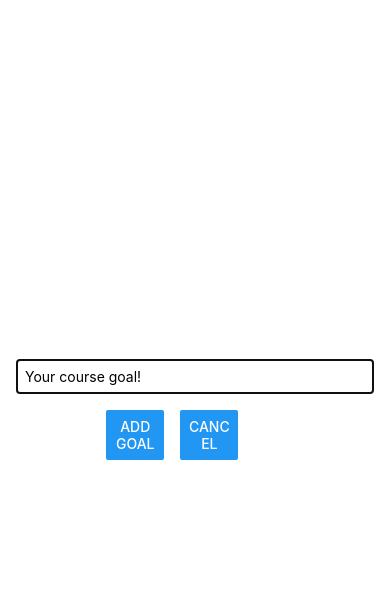
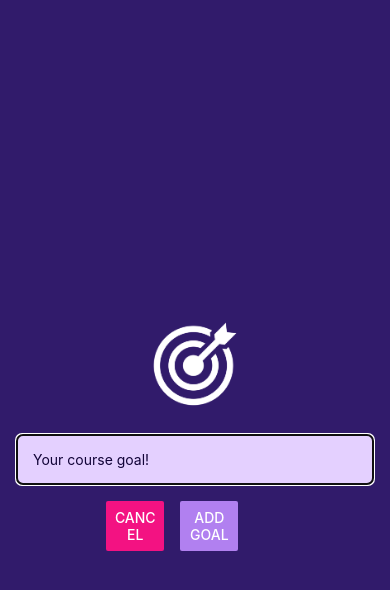
Before and after one commit to axxessgranted/GoalsListApp, a React Native app: screen / in a window 390 px wide. Both pictures are taken after a click on the button "ADD NEW GOAL". Shown: the top 590 px of the page. Built offline with nearby package versions, Linux system fonts and the light colour scheme.

Commit message:
Some styling

```diff
--- a/App.js
+++ b/App.js
@@ -1,5 +1,6 @@
 import { useState } from 'react';
 import { Button, FlatList, StyleSheet, View } from 'react-native';
+import { StatusBar } from 'expo-status-bar';
 import GoalInput from './components/GoalInput';
 import GoalItem from './components/GoalItem';
 
@@ -32,10 +33,12 @@
   };
 
   return (
+    <>
+      <StatusBar style='light' />
       <View style={styles.appContainer}>
         <Button
           title='Add New Goal'
-        color='#5e0acc'
+          color='#b180f0'
           onPress={startAddGoalHandler}
         />
         <GoalInput
@@ -58,6 +61,7 @@
           />
         </View>
       </View>
+    </>
   );
 }
 
--- a/app.json
+++ b/app.json
@@ -5,6 +5,7 @@
     "version": "1.0.0",
     "orientation": "portrait",
     "icon": "./assets/icon.png",
+    "backgroundColor": "#1e085a",
     "splash": {
       "image": "./assets/splash.png",
       "resizeMode": "contain",
@@ -13,9 +14,7 @@
     "updates": {
       "fallbackToCacheTimeout": 0
     },
-    "assetBundlePatterns": [
-      "**/*"
-    ],
+    "assetBundlePatterns": ["**/*"],
     "ios": {
       "supportsTablet": true
     },
--- a/components/GoalInput.js
+++ b/components/GoalInput.js
@@ -1,5 +1,12 @@
 import { useState } from 'react';
-import { Button, Modal, TextInput, StyleSheet, View } from 'react-native';
+import {
+  Button,
+  Modal,
+  TextInput,
+  StyleSheet,
+  View,
+  Image,
+} from 'react-native';
 
 const GoalInput = ({ addGoalHandler, onCancel, showModal }) => {
   const [goalText, setGoalText] = useState('');
@@ -16,6 +23,10 @@
   return (
     <Modal visible={showModal} animationType='slide'>
       <View style={styles.inputContainer}>
+        <Image
+          source={require('../assets/images/goal.png')}
+          style={styles.image}
+        />
         <TextInput
           style={styles.textInput}
           placeholder='Your course goal!'
@@ -24,10 +35,10 @@
         />
         <View style={styles.buttonGroupContainer}>
           <View style={styles.button}>
-            <Button title='Add Goal' onPress={onAddGoal} />
+            <Button title='Cancel' onPress={onCancel} color='#f31282' />
           </View>
           <View style={styles.button}>
-            <Button title='Cancel' onPress={onCancel} />
+            <Button title='Add Goal' onPress={onAddGoal} color='#b180f0' />
           </View>
         </View>
       </View>
@@ -43,15 +54,16 @@
     justifyContent: 'center',
     alignItems: 'center',
     padding: 16,
-    marginBottom: 24,
-    borderBottomWidth: 1,
-    borderBottomColor: '#cccccc',
+    backgroundColor: '#311b6b',
   },
   textInput: {
     borderWidth: 1,
-    borderColor: '#cccccc',
+    borderRadius: 6,
+    borderColor: '#e4d0ff',
+    backgroundColor: '#e4d0ff',
+    color: '#120438',
     width: '100%',
-    padding: 8,
+    padding: 16,
   },
   buttonGroupContainer: {
     marginTop: 16,
@@ -61,4 +73,9 @@
     width: '30%',
     marginHorizontal: 8,
   },
+  image: {
+    width: 100,
+    height: 100,
+    margin: 20,
+  },
 });
```
Also changed, not shown: assets/images/goal.png (added). Lines whose indentation alone changed are shown as unchanged.
